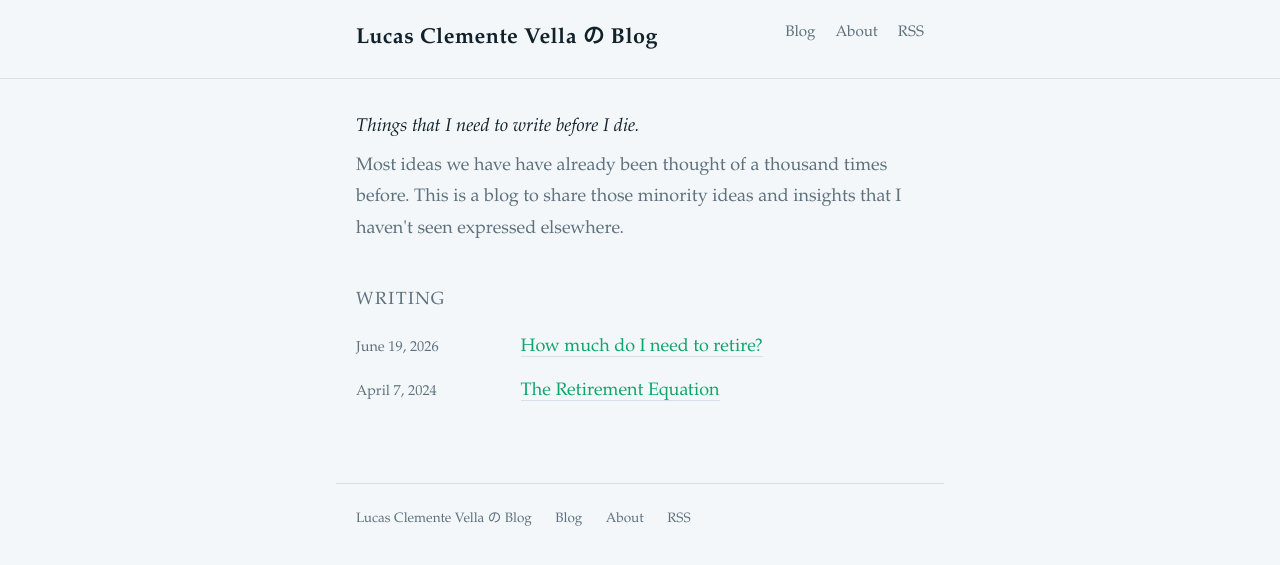
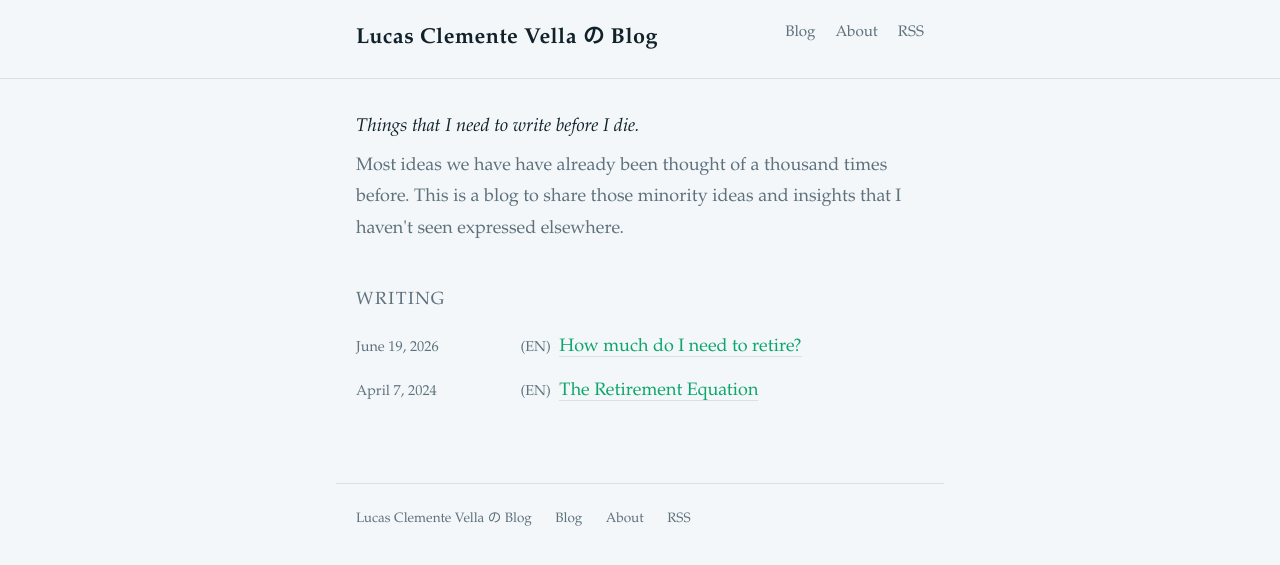
Before and after one commit to lvella/lvella.github.io, a Jekyll site: the page built from index.html, in a window 1280 px wide. Shown: the top 565 px of the page. Built offline with Jekyll 4.4.1, drawn with Linux system fonts in a browser that asks for light colours.

Commit message:
Added language label.

```diff
--- a/_posts/2024-04-07-retirement-equation.md
+++ b/_posts/2024-04-07-retirement-equation.md
@@ -1,6 +1,7 @@
 ---
 title: "The Retirement Equation"
 date: 2024-04-07
+language: en
 ---
 
 One day I wondered: how much money do I need to have in order to retire?
--- a/_posts/2026-06-19-how-much-to-retire.md
+++ b/_posts/2026-06-19-how-much-to-retire.md
@@ -1,6 +1,7 @@
 ---
 title: "How much do I need to retire?"
 date: 2026-06-19
+language: en
 ---
 
 You need this much to retire:
--- a/assets/css/style.css
+++ b/assets/css/style.css
@@ -153,6 +153,14 @@ main {
   color: var(--accent);
   text-decoration: none;
   border-bottom: 1px solid var(--border);
+}
+
+.post-language {
+  display: inline-block;
+  margin-right: 0.25rem;
+  color: var(--muted);
+  font-size: 0.9rem;
+  font-variant-numeric: tabular-nums lining-nums;
 }
 
 .post-list a:visited {
--- a/index.html
+++ b/index.html
@@ -10,8 +10,10 @@ layout: default
   <h2 class="post-list-heading">Writing</h2>
   <ul class="post-list">
     {% for post in site.posts %}
+    {% assign post_language = post.language | default: post.lang %}
     <li>
       <time datetime="{{ post.date | date_to_xmlschema }}">{{ post.date | date: "%B %-d, %Y" }}</time>
+      {% if post_language %}<span class="post-language">({{ post_language | upcase }})</span>{% endif %}
       <a href="{{ post.url | relative_url }}">{{ post.title }}</a>
     </li>
     {% endfor %}
```
